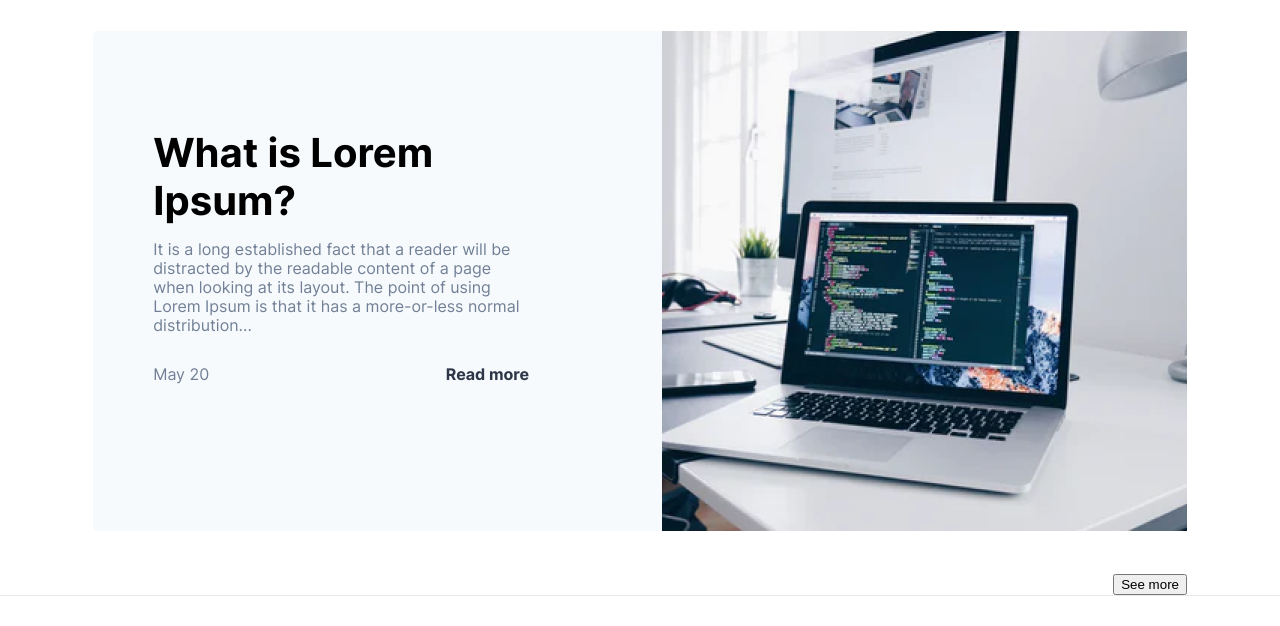
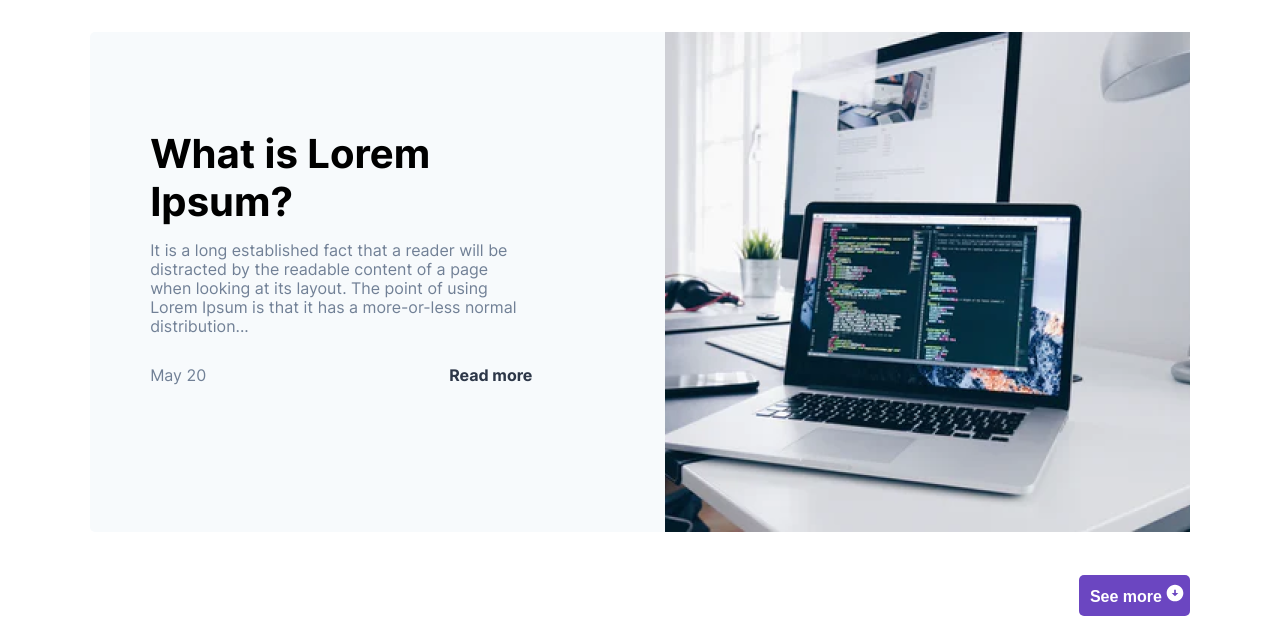
Before and after one commit to Stanisgrox/FFPRO1-Blog---Stanisgrox, a plain HTML site: page index.html in a window 1280 px wide. Shown: the part 1309-1935 px from the top of the page. Drawn offline with Linux system fonts and the light colour scheme.

Commit message:
DL Button work

```diff
--- a/css/style.css
+++ b/css/style.css
@@ -111,8 +111,8 @@
 }
 
 .wrapper_posts{
-    padding-left: 93px;
-    padding-right: 93px;
+    padding-left: 7%;
+    padding-right: 7%;
     padding-top: 40px;
 }
 
@@ -194,6 +194,10 @@
     justify-content: space-between;
 }
 
+.focus:first-of-type .post_image{
+    width: 45%;
+}
+
 .focus:last-of-type{
     background-color: #F7FAFC;
     height: 500px;
@@ -234,6 +238,21 @@
     justify-content: flex-end;
 }
 
+.post_load{
+    background-color: #6B46C1;
+    color: #FFF;
+    border-radius: 5px;
+    border: none;
+    border-color: transparent;
+    font-size: 16px;
+    font-weight: 700;
+    line-height: 20px;
+    padding-left: 11px;
+    padding-top: 9px;
+    padding-bottom: 9px;
+    margin-bottom: 43px;
+}
+
 .footer{
     border-top: 1px solid #E8E8E8;
 }
--- a/index.html
+++ b/index.html
@@ -161,7 +161,10 @@
                 </div>
             </div>
             <div class="wrapper_posts">
-                <button class="post_load">See more</button>
+                <button class="post_load">
+                    See more
+                    <img src="img/download.svg" alt="->">
+                </button>
             </div>
         </div>
     </main>
```
Also changed, not shown: img/download.svg (added).
